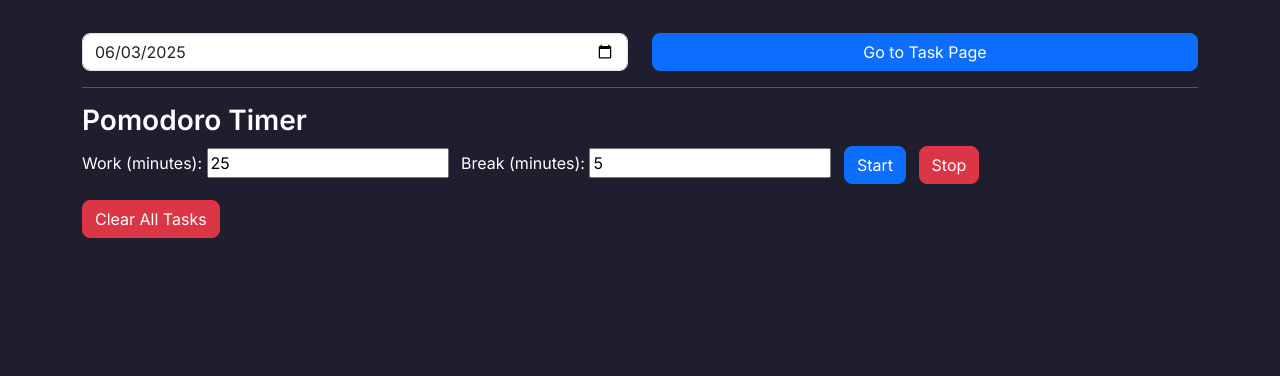
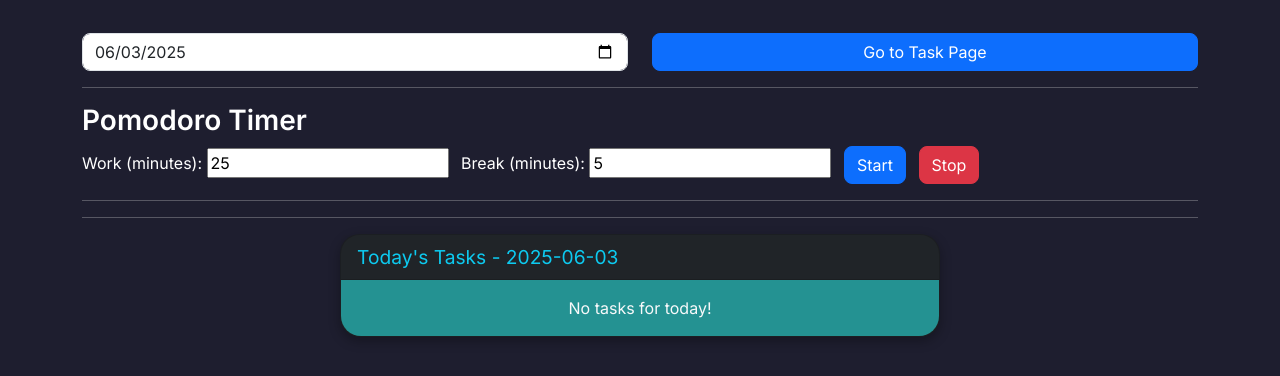
Before and after one commit to githubhealer/TO_DO-Flask-app, a Flask app: page / in a window 1280 px wide. Shown: the part 149-525 px from the top of the page. Run offline with Flask 3, Linux system fonts and the light colour scheme; some libraries are stand-ins or nearby versions.

Commit message:
Update index.html

```diff
--- a/templates/index.html
+++ b/templates/index.html
@@ -136,46 +136,6 @@
         <button type="button" class="btn btn-danger ms-2" onclick="stopPomodoro()">Stop</button>
     </form>
     <p id="pomodoroDisplay" class="mt-3"></p>
-
-    <div class="row row-cols-1 row-cols-md-2 row-cols-lg-3 g-4">
-        {% for date, tasks in tasks_by_date.items() %}
-        <div class="col">
-            <div class="card bg-dark text-white h-100">
-                <div class="card-header text-info">
-                    <a href="{{ url_for('day_view', date=date) }}?slot=30" class="text-info text-decoration-none">{{ date }}</a>
-                </div>
-                <div class="card-body">
-                    {% for task in tasks %}
-                    <div class="agenda-task mb-2" id="task-{{ date }}-{{ loop.index0 }}">
-                        <span id="task-text-{{ date }}-{{ loop.index0 }}" {% if task.completed %} style="text-decoration: line-through" {% endif %}>
-                            {{ task.text }}
-                        </span>
-                        {% if not task.completed %}
-                            <div class="mt-2">
-                                <a class="btn btn-sm btn-outline-light" href="{{ url_for('complete_task', date=date, task_id=loop.index0) }}">✔</a>
-                                <button class="btn btn-sm btn-warning" onclick="showEditForm('{{ date }}', '{{ loop.index0 }}', '{{ task.text|escape }}')">✏️</button>
-                            </div>
-                        {% endif %}
-                        <div id="edit-form-{{ date }}-{{ loop.index0 }}" style="display: none;" class="mt-2">
-                            <form action="{{ url_for('edit_task', date=date, task_id=loop.index0) }}" method="post" class="d-flex gap-2">
-                                <input type="hidden" name="next" value="agenda">
-                                <input type="text" class="form-control" name="new_text" value="{{ task.text }}" required>
-                                <button type="submit" class="btn btn-success btn-sm">💾</button>
-                                <button type="button" class="btn btn-secondary btn-sm" onclick="hideEditForm('{{ date }}', '{{ loop.index0 }}')">✖</button>
-                            </form>
-                        </div>
-                    </div>
-                    {% endfor %}
-                </div>
-            </div>
-        </div>
-        {% endfor %}
-    </div>
-
-    <form action="{{ url_for('clear_all_tasks') }}" method="post" style="display:inline;">
-        <button type="submit" class="btn btn-danger mb-3 mt-4">Clear All Tasks</button>
-    </form>
-
     <script>
         let pomoInterval;
         let isWork = true;
@@ -236,6 +196,39 @@
             Notification.requestPermission();
         }
     </script>
+    <hr>
+    <hr>
+    {% set today = now().strftime('%Y-%m-%d') %}
+    <div class="card bg-dark text-white mb-4" style="border-radius: 20px; box-shadow: 0 4px 12px rgba(0,0,0,0.3); max-width:600px; margin:auto;">
+        <div class="card-header text-info" style="font-size:1.2rem;">
+            Today's Tasks - {{ today }}
+        </div>
+        <div class="card-body" style="background:#249292; border-radius: 0 0 20px 20px;">
+            {% if tasks_by_date.get(today) %}
+                {% for task in tasks_by_date[today] %}
+                <div class="agenda-task mb-3 d-flex align-items-center justify-content-between" style="background:#249292;">
+                    <span style="font-size:1.1rem;" {% if task.completed %} style="text-decoration: line-through" {% endif %}>{{ task.text }}</span>
+                    <div>
+                        {% if not task.completed %}
+                            <a class="btn btn-sm btn-outline-light" href="{{ url_for('complete_task', date=today, task_id=loop.index0) }}">✔</a>
+                            <button class="btn btn-sm btn-warning" onclick="showEditForm('{{ today }}', '{{ loop.index0 }}', '{{ task.text|escape }}')">✏️</button>
+                        {% endif %}
+                    </div>
+                    <div id="edit-form-{{ today }}-{{ loop.index0 }}" style="display: none;" class="mt-2">
+                        <form action="{{ url_for('edit_task', date=today, task_id=loop.index0) }}" method="post" class="d-flex gap-2">
+                            <input type="hidden" name="next" value="agenda">
+                            <input type="text" class="form-control" name="new_text" value="{{ task.text }}" required>
+                            <button type="submit" class="btn btn-success btn-sm">💾</button>
+                            <button type="button" class="btn btn-secondary btn-sm" onclick="hideEditForm('{{ today }}', '{{ loop.index0 }}')">✖</button>
+                        </form>
+                    </div>
+                </div>
+                {% endfor %}
+            {% else %}
+                <div class="text-center text-light">No tasks for today!</div>
+            {% endif %}
+        </div>
+    </div>
 </div>
 </body>
 </html>
```
